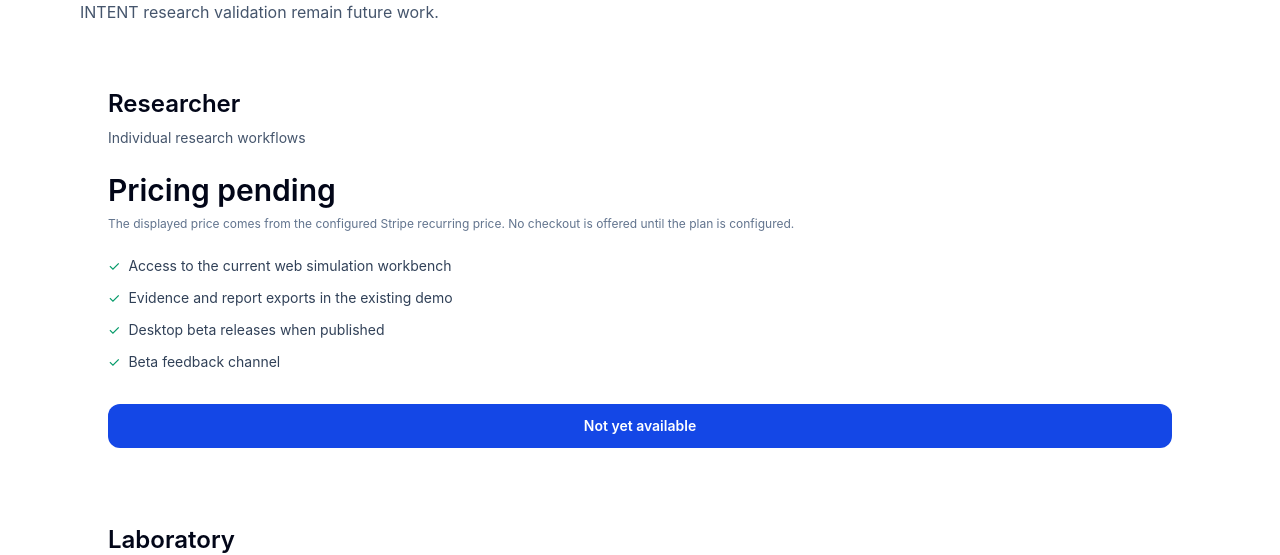
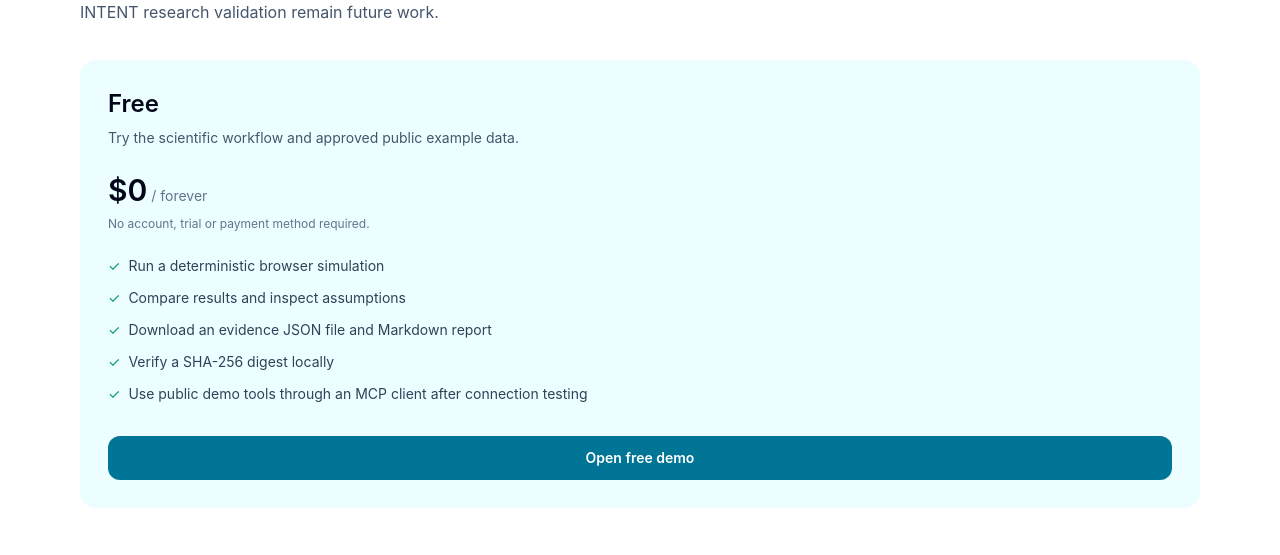
Before and after one commit to GI-Company/GiC, a Next.js app: page /virtual-lab/plans in a window 1280 px wide. Shown: the part 256-811 px from the top of the page. Built offline with nearby package versions, Linux system fonts and the light colour scheme; no server answers.

Commit message:
feat(virtual-lab): add free plan and seven-day intro pricing

```diff
--- a/components/virtual-lab/VirtualLabPlans.tsx
+++ b/components/virtual-lab/VirtualLabPlans.tsx
@@ -3,15 +3,15 @@ import { useEffect, useState } from 'react';
 import Link from 'next/link';
 import { checkoutAccessToken } from '@/lib/checkout-intent';
 
-type Plan = { id: 'researcher'|'laboratory'; name: string; description: string; price: string|null; available: boolean; features: string[] };
+type Plan = { id: 'researcher'|'laboratory'; name: string; description: string; price: string|null; proposedPrice?: string; trialDays?: number; available: boolean; features: string[] };
 const features: Record<'researcher'|'laboratory',string[]> = {
   researcher: ['Access to the current web simulation workbench', 'Evidence and report exports in the existing demo', 'Desktop beta releases when published', 'Beta feedback channel'],
   laboratory: ['All current Researcher capabilities', 'Dedicated laboratory workflow discovery', 'Priority review of beta feedback', 'Future team and private deployment features require separate validation'],
 };
 export default function VirtualLabPlans() {
   const [plans,setPlans]=useState<Plan[]>([
-    {id:'researcher',name:'Researcher',description:'Individual research workflows',price:null,available:false,features:features.researcher},
-    {id:'laboratory',name:'Laboratory',description:'Laboratory evaluation and feedback',price:null,available:false,features:features.laboratory},
+    {id:'researcher',name:'Researcher',description:'Individual research workflows',price:null,proposedPrice:'$9.99',trialDays:7,available:false,features:features.researcher},
+    {id:'laboratory',name:'Laboratory',description:'Laboratory evaluation and feedback',price:null,proposedPrice:'$29.99',trialDays:7,available:false,features:features.laboratory},
   ]);
   const [busy,setBusy]=useState<string|null>(null),[error,setError]=useState(''),[subscription,setSubscription]=useState<string|null>(null);
   useEffect(()=>{let live=true;fetch('/api/virtual-lab/billing',{cache:'no-store'}).then(r=>r.json()).then((data:{plans?:Plan[]})=>{if(live&&Array.isArray(data.plans))setPlans(data.plans.map(p=>({...p,features:features[p.id]})));}).catch(()=>{});return()=>{live=false}},[]);
@@ -39,17 +39,24 @@ export default function VirtualLabPlans() {
     finally{setBusy(null);}
   }
   return <div className="mt-9 space-y-6" data-ph-mask="true">
-    <div className="grid gap-5 md:grid-cols-2">
+    <div className="grid gap-5 md:grid-cols-3">
+      <section className="rounded-2xl border border-cyan-200 bg-cyan-50 p-7 shadow-sm">
+        <h2 className="text-2xl font-semibold">Free</h2><p className="mt-2 text-sm text-slate-600">Try the scientific workflow and approved public example data.</p>
+        <p className="mt-6 text-3xl font-semibold">$0<span className="text-sm font-normal text-slate-500"> / forever</span></p>
+        <p className="mt-2 text-xs text-slate-500">No account, trial or payment method required.</p>
+        <ul className="mt-6 space-y-3 text-sm text-slate-700">{['Run a deterministic browser simulation','Compare results and inspect assumptions','Download an evidence JSON file and Markdown report','Verify a SHA-256 digest locally','Use public demo tools through an MCP client after connection testing'].map(f=><li key={f} className="flex gap-2"><span className="text-emerald-600" aria-hidden="true">✓</span><span>{f}</span></li>)}</ul>
+        <Link href="/virtual-lab/free" className="mt-8 block rounded-xl bg-cyan-700 px-5 py-3 text-center text-sm font-semibold text-white">Open free demo</Link>
+      </section>
       {plans.map(p=><section key={p.id} className="rounded-2xl border border-slate-200 bg-white p-7 shadow-sm">
         <h2 className="text-2xl font-semibold">{p.name}</h2><p className="mt-2 text-sm text-slate-600">{p.description}</p>
-        <p className="mt-6 text-3xl font-semibold">{p.price||'Pricing pending'}<span className="text-sm font-normal text-slate-500">{p.price?' / month':''}</span></p>
-        <p className="mt-2 text-xs text-slate-500">The displayed price comes from the configured Stripe recurring price. No checkout is offered until the plan is configured.</p>
+        <p className="mt-6 text-3xl font-semibold">{p.price||(p.proposedPrice?p.proposedPrice+'*':'Pricing pending')}<span className="text-sm font-normal text-slate-500">{p.price?' / month':''}</span></p>
+        <p className="mt-2 text-sm font-semibold text-blue-800">7-day free trial for eligible new VirtualLab subscribers</p><p className="mt-2 text-xs text-slate-500">{p.price?'Stripe-verified monthly recurring price. Trial converts to this amount unless cancelled.': '* Proposed introductory monthly pricing; not active until Stripe is configured. No charges today.'}</p>
         <ul className="mt-6 space-y-3 text-sm text-slate-700">{p.features.map(f=><li key={f} className="flex gap-2"><span aria-hidden="true" className="text-emerald-600">✓</span><span>{f}</span></li>)}</ul>
-        <button type="button" disabled={!p.available||busy!==null} onClick={()=>void checkout(p.id)} className="mt-8 w-full rounded-xl bg-blue-700 px-5 py-3 text-sm font-semibold text-white disabled:cursor-not-allowed disabled:bg-slate-300">{busy===p.id?'Opening Stripe…':p.available?'Subscribe with Stripe':'Not yet available'}</button>
+        <button type="button" disabled={!p.available||busy!==null} onClick={()=>void checkout(p.id)} className="mt-8 w-full rounded-xl bg-blue-700 px-5 py-3 text-sm font-semibold text-white disabled:cursor-not-allowed disabled:bg-slate-300">{busy===p.id?'Opening Stripe…':p.available?'Start 7-day trial':'Not yet available'}</button>
       </section>)}
     </div>
     {subscription&&<div className="rounded-xl border border-emerald-200 bg-emerald-50 p-5 text-sm"><strong>VirtualLab subscription: {subscription}</strong><button type="button" disabled={busy!==null} onClick={()=>void portal()} className="ml-4 rounded-lg border border-emerald-700 px-3 py-2 font-semibold text-emerald-900 disabled:opacity-50">Manage subscription</button></div>}
     {error&&<p role="alert" className="rounded-xl border border-amber-200 bg-amber-50 p-4 text-amber-900">{error} <Link href="/intent?signin=1" className="underline">Sign in</Link></p>}
-    <p className="text-sm text-slate-600">Existing GIC plans remain unchanged. Beta features are experimental, and payment does not establish scientific validation or a service-level agreement.</p>
+    <p className="text-sm text-slate-600">Trial eligibility is checked at checkout. A payment method is required for paid subscriptions; cancel via the Stripe portal before day 7 to prevent the first charge. Existing GIC plans remain unchanged. Beta features are experimental, and payment does not establish scientific validation or a service-level agreement.</p>
   </div>;
 }
```
